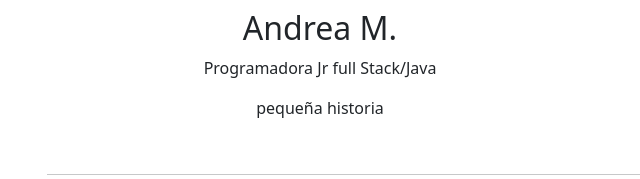
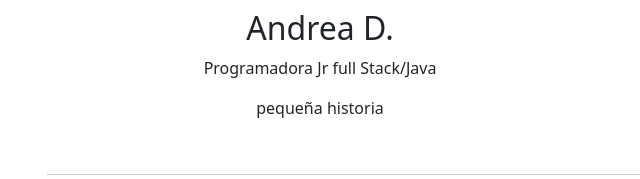
Before and after one commit to alexa2127/quienes-somos, a plain HTML site: page index.html in a window 1280 px wide. Shown: the part 1899-2078 px from the top of the page, 35-675 px from the left. Drawn offline with nearby package versions, Linux system fonts and the light colour scheme.

Commit message:
[change] nombre

```diff
--- a/index.html
+++ b/index.html
@@ -132,7 +132,7 @@
 				</div><!-- /.col-lg-4 -->
 				<div class="col-lg-4 person">
 					<img class="bd-placeholder-img rounded-circle" style="min-width: 160px;" height="160" src="img/andrea.jpeg" role="img"  preserveAspectRatio="xMidYMid slice" focusable="false"><title>Placeholder</title><rect width="100%" height="100%" fill="#777"></img>
-					<h2 class="fw-normal">Andrea M.</h2>
+					<h2 class="fw-normal">Andrea D.</h2>
 					<p>Programadora Jr full Stack/Java</p>
 					<p>pequeña historia</p>
 
```
